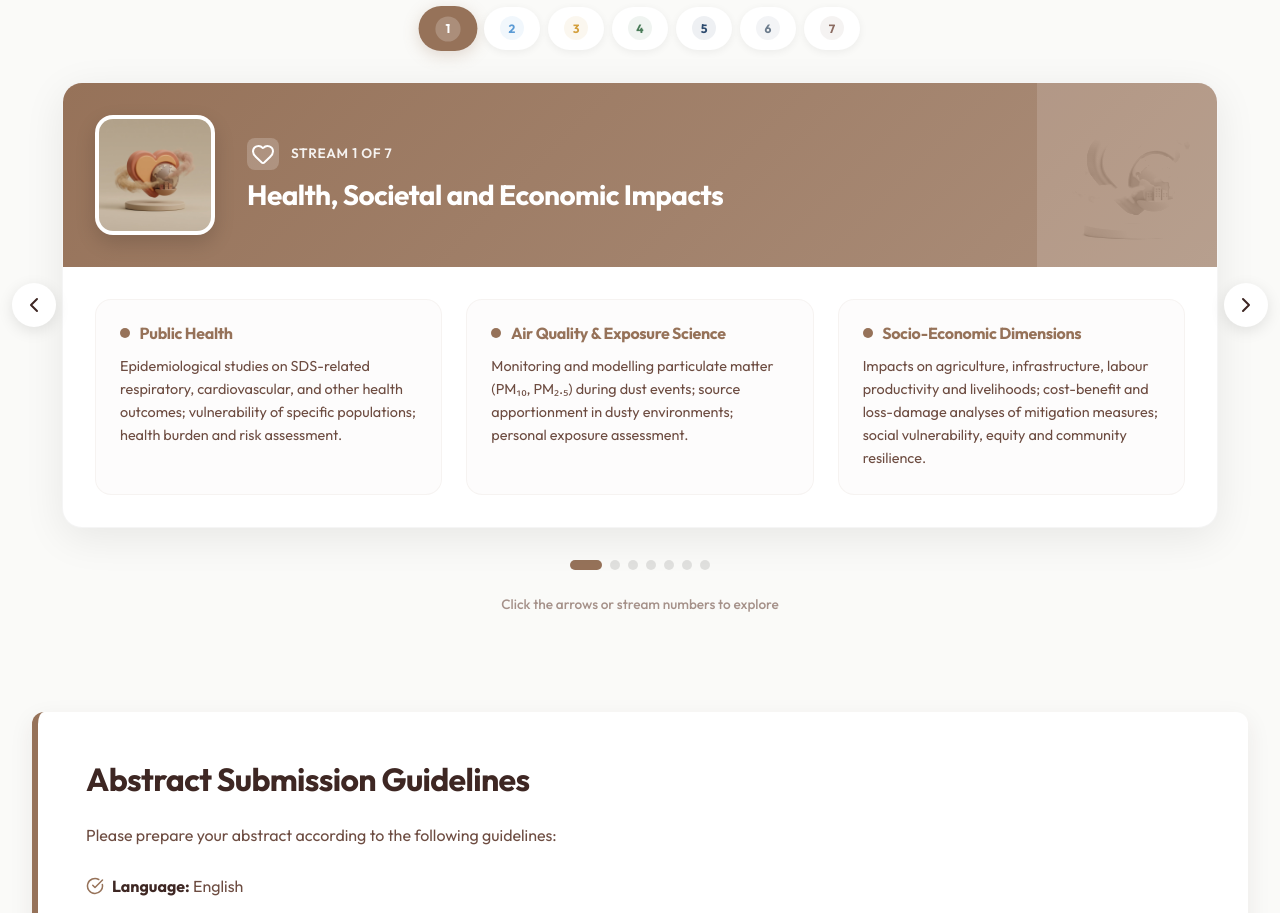
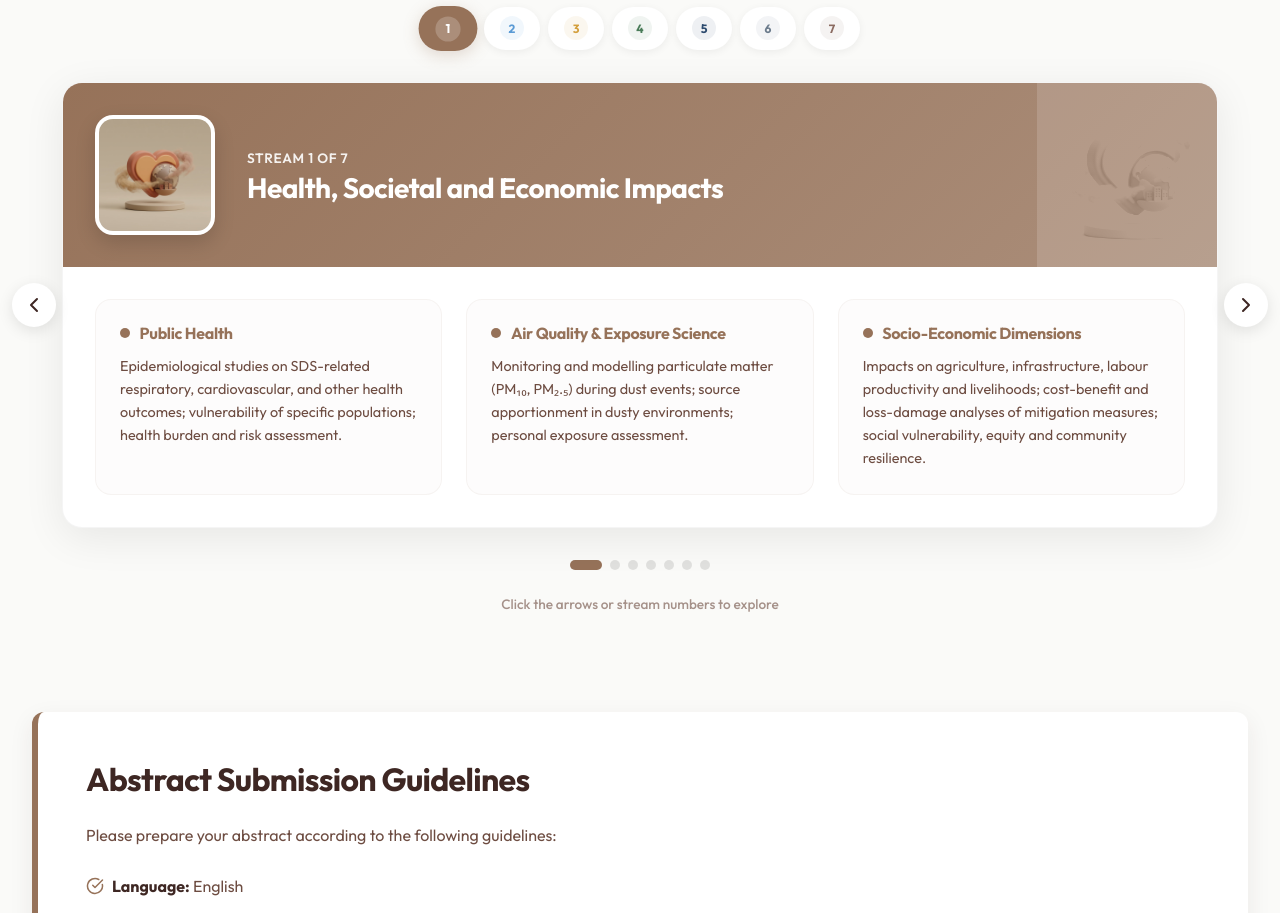
Before and after one commit to bdour-alshehri0088/web, a React (Vite) app: page / in a window 1280 px wide. Shown: the part 2300-3213 px from the top of the page. Built offline with nearby package versions, Linux system fonts and the light colour scheme.

Commit message:
“magorUpdate1“

```diff
--- a/src/components/ThemeGrid.jsx
+++ b/src/components/ThemeGrid.jsx
@@ -1,5 +1,5 @@
 import React, { useState, useRef } from 'react';
-import { Heart, Radio, Activity, Layers, Zap, Globe, Cpu, ChevronLeft, ChevronRight } from 'lucide-react';
+import { ChevronLeft, ChevronRight } from 'lucide-react';
 
 // Import stream images
 import stream1Img from '../assets/streams/stream_1.png';
@@ -14,7 +14,6 @@ const streams = [
     {
         number: 1,
         title: 'Health, Societal and Economic Impacts',
-        icon: <Heart size={24} />,
         image: stream1Img,
         color: '#967259', // بني - للصحة والمجتمع
         topics: [
@@ -26,7 +25,6 @@ const streams = [
     {
         number: 2,
         title: 'Observation, Monitoring, and Remote Sensing',
-        icon: <Radio size={24} />,
         image: stream2Img,
         color: '#5B9BD5', // سماوي - للمراقبة والاستشعار
         topics: [
@@ -38,7 +36,6 @@ const streams = [
     {
         number: 3,
         title: 'Modelling, Forecasting and Early Warning',
-        icon: <Activity size={24} />,
         image: stream3Img,
         color: '#D4A03E', // أصفر غامق/ذهبي - للتنبؤ
         topics: [
@@ -50,7 +47,6 @@ const streams = [
     {
         number: 4,
         title: 'Sources, Processes and Mitigation',
-        icon: <Layers size={24} />,
         image: stream4Img,
         color: '#4A7C59', // أخضر - للزراعة وإعادة التأهيل
         topics: [
@@ -62,7 +58,6 @@ const streams = [
     {
         number: 5,
         title: 'Policy, Governance and International Cooperation',
-        icon: <Globe size={24} />,
         image: stream5Img,
         color: '#2C4A6E', // كحلي - للسياسات والحوكمة
         topics: [
@@ -74,7 +69,6 @@ const streams = [
     {
         number: 6,
         title: 'Aviation, Transportation, and Operational Safety',
-        icon: <Zap size={24} />,
         image: stream6Img,
         color: '#6B7B8C', // رمادي - للطيران والنقل
         topics: [
@@ -87,7 +81,6 @@ const streams = [
     {
         number: 7,
         title: 'Cross-Cutting and Emerging Topics',
-        icon: <Cpu size={24} />,
         image: stream7Img,
         color: '#8B6B61', // بني فاتح - للموضوعات الناشئة
         topics: [
@@ -293,24 +286,6 @@ const ThemeGrid = () => {
                             </div>
 
                             <div style={{ zIndex: 1 }}>
-                                <div style={{
-                                    display: 'flex',
-                                    alignItems: 'center',
-                                    gap: '0.75rem',
-                                    marginBottom: '0.5rem'
-                                }}>
-                                    <div style={{
-                                        width: '32px',
-                                        height: '32px',
-                                        borderRadius: '8px',
-                                        backgroundColor: 'rgba(255,255,255,0.2)',
-                                        display: 'flex',
-                                        alignItems: 'center',
-                                        justifyContent: 'center',
-                                        color: 'white'
-                                    }}>
-                                        {currentStream.icon}
-                                    </div>
                                 <span style={{
                                     fontSize: '0.85rem',
                                     color: 'rgba(255,255,255,0.9)',
@@ -320,7 +295,6 @@ const ThemeGrid = () => {
                                 }}>
                                     Stream {currentStream.number} of 7
                                 </span>
-                                </div>
                                 <h3 style={{
                                     fontSize: '1.75rem',
                                     color: 'white',
```
Lines whose indentation alone changed are shown as unchanged.
